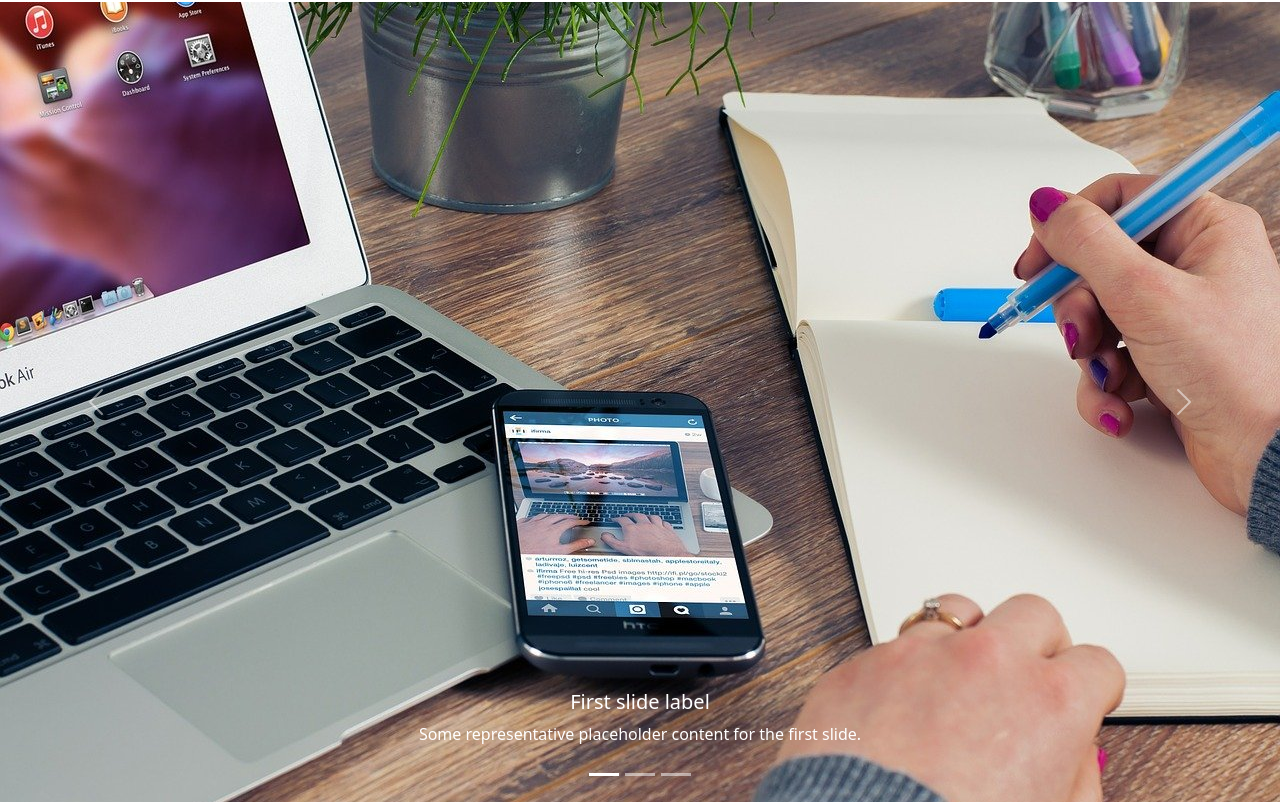
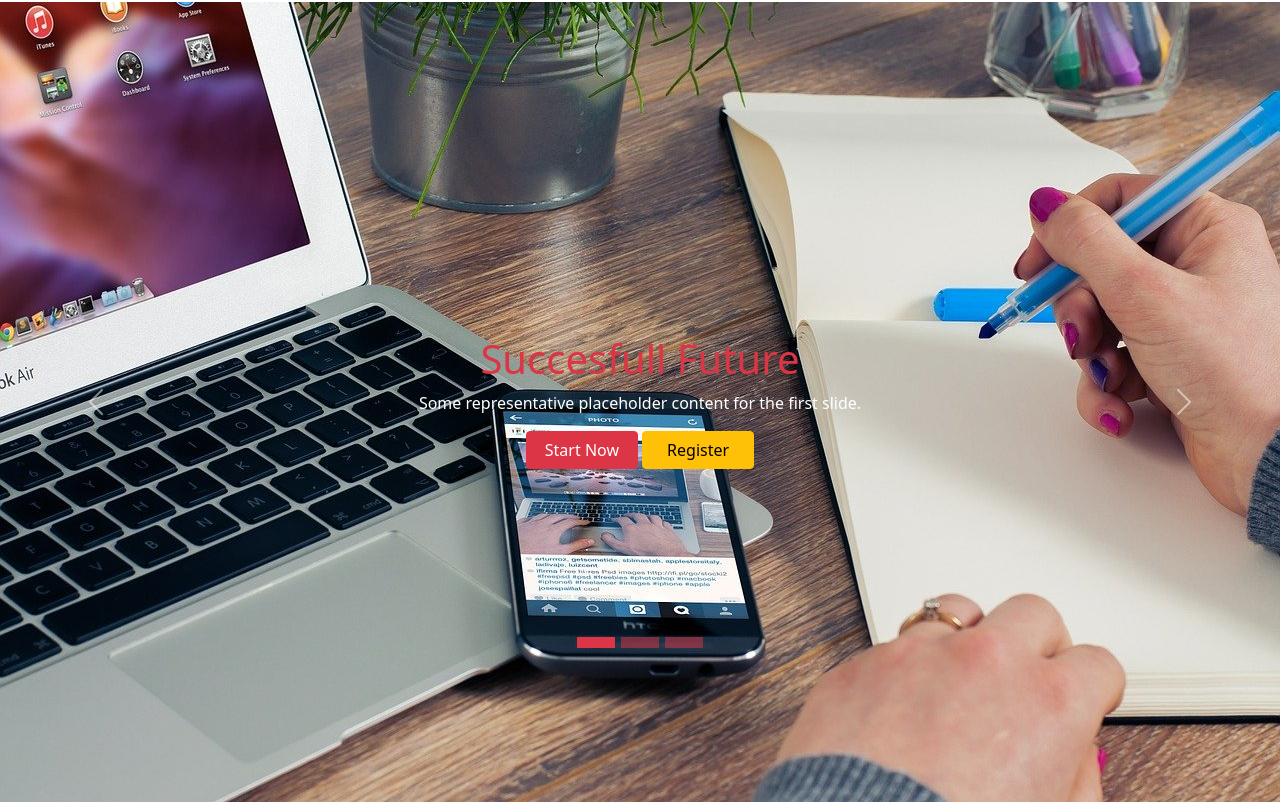
Before and after one commit to halilerkantarci/bootstrap-project-starter, a plain HTML site: page index.html in a window 1280 px wide. Shown: the part 86-888 px from the top of the page. Drawn offline with nearby package versions, Linux system fonts and the light colour scheme.

Commit message:
carousel completed

```diff
--- a/css/app.css
+++ b/css/app.css
@@ -26,7 +26,19 @@
   background-size: cover;
   background-position: center center;
 }
-
+.carousel-caption {
+  top: 50%;
+  transform: translateY(-50%);
+  bottom: initial;
+}
+.carousel-caption button {
+  width: 7rem;
+}
+.carousel-indicators {
+  top: 80%;
+  transform: translateY(-50%);
+  bottom: initial;
+}
 /*! --------------- 3- ABOUT SECTION ----------- */
 
 /*! ------------ 4- STUDENTS SECTION ----------- */
--- a/index.html
+++ b/index.html
@@ -69,7 +69,7 @@
           type="button"
           data-bs-target="#carouselExampleCaptions"
           data-bs-slide-to="0"
-          class="active"
+          class="active bg-danger p-1"
           aria-current="true"
           aria-label="Slide 1"
         ></button>
@@ -78,31 +78,39 @@
           data-bs-target="#carouselExampleCaptions"
           data-bs-slide-to="1"
           aria-label="Slide 2"
+          class="bg-danger p-1"
         ></button>
         <button
           type="button"
           data-bs-target="#carouselExampleCaptions"
           data-bs-slide-to="2"
           aria-label="Slide 3"
+          class="bg-danger p-1"
         ></button>
       </div>
       <div class="carousel-inner">
         <div class="carousel-item active car-1">
           <div class="carousel-caption d-none d-md-block">
-            <h5>First slide label</h5>
+            <h5 class="text-danger fs-1">Succesfull Future</h5>
             <p>Some representative placeholder content for the first slide.</p>
+            <button class="btn btn-danger">Start Now</button>
+            <button class="btn btn-warning">Register</button>
           </div>
         </div>
         <div class="carousel-item car-2">
           <div class="carousel-caption d-none d-md-block">
-            <h5>Second slide label</h5>
+            <h5 class="text-danger fs-1">Popular Education</h5>
             <p>Some representative placeholder content for the second slide.</p>
+            <button class="btn btn-danger">Start Now</button>
+            <button class="btn btn-warning">Register</button>
           </div>
         </div>
         <div class="carousel-item car-3">
           <div class="carousel-caption d-none d-md-block">
-            <h5>Third slide label</h5>
+            <h5 class="text-danger fs-1">Third slide label</h5>
             <p>Some representative placeholder content for the third slide.</p>
+            <button class="btn btn-danger">Start Now</button>
+            <button class="btn btn-warning">Register</button>
           </div>
         </div>
       </div>
```
